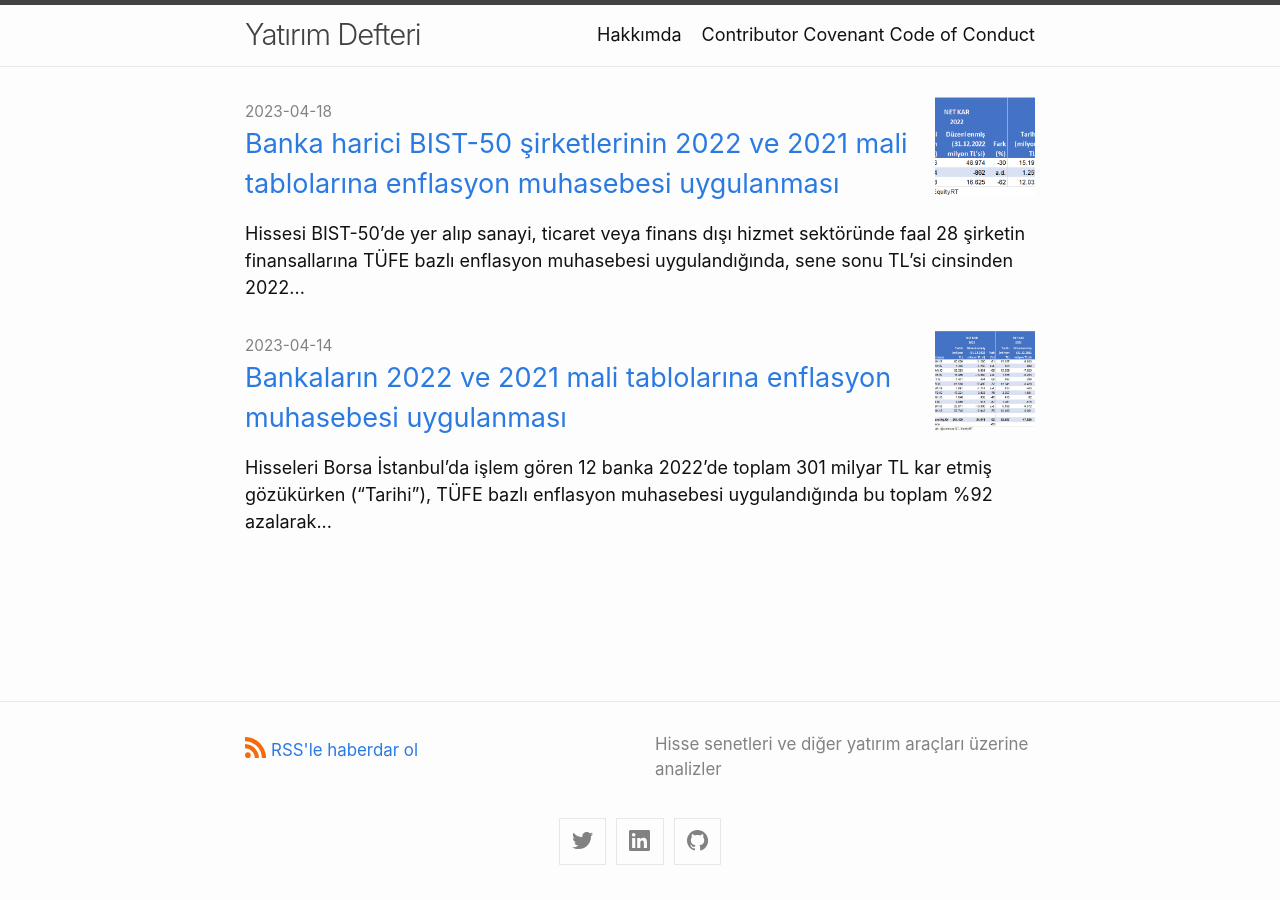
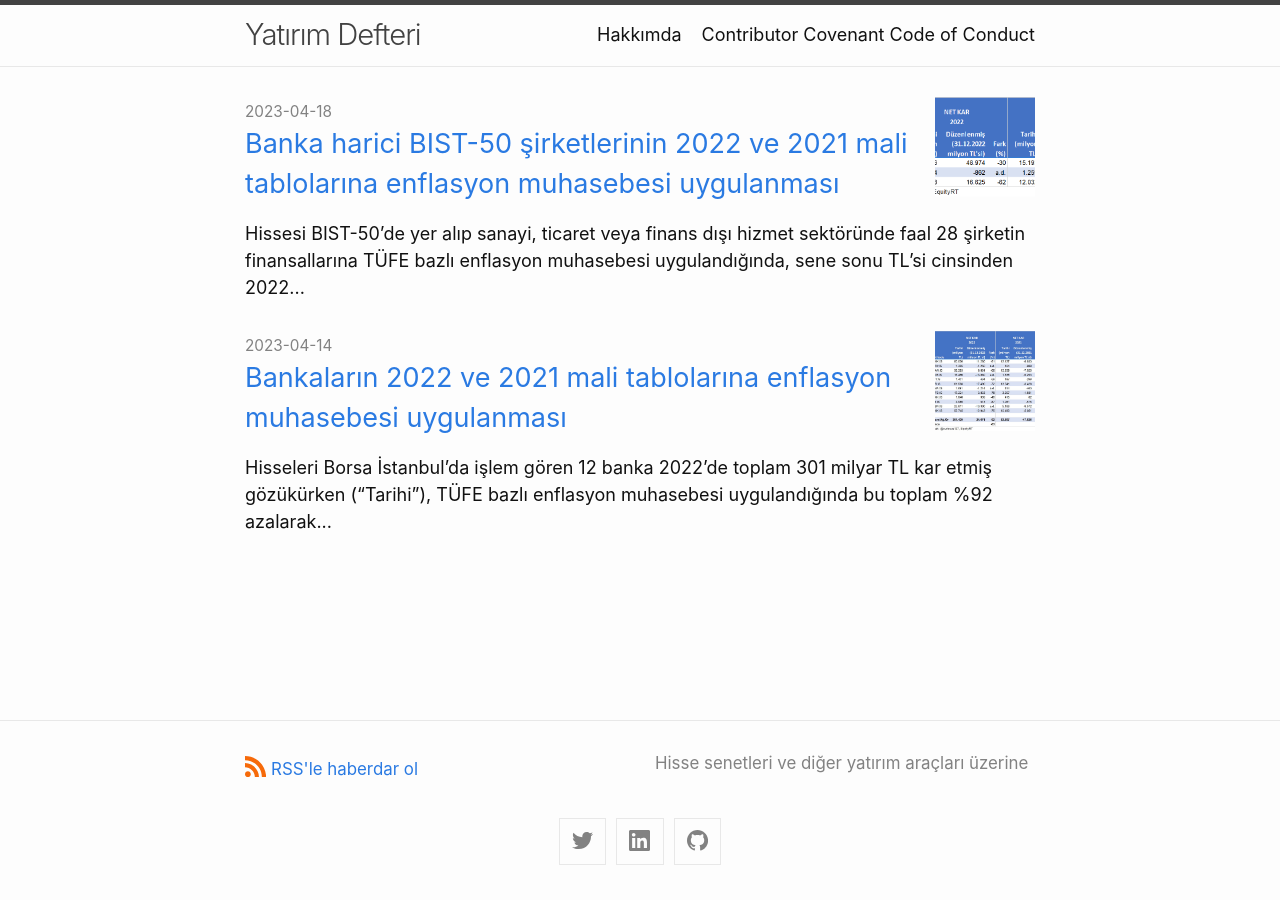
Before and after one commit to apaksoy/apaksoy.github.io, a Jekyll site: the page built from index.md, in a window 1280 px wide. Built offline with Jekyll 4.4.1, drawn with Linux system fonts in a browser that asks for light colours.

```diff
--- a/_config.yml
+++ b/_config.yml
@@ -6,7 +6,7 @@
 # The `>` after `description:` means to ignore line-breaks until next key.
 # If you want to omit the line-break after the end of text, use `>-` instead.
 description: >
-  Hisse senetleri ve diğer yatırım araçları üzerine analizler
+  Hisse senetleri ve diğer yatırım araçları üzerine
 
 # Build settings
 
```
